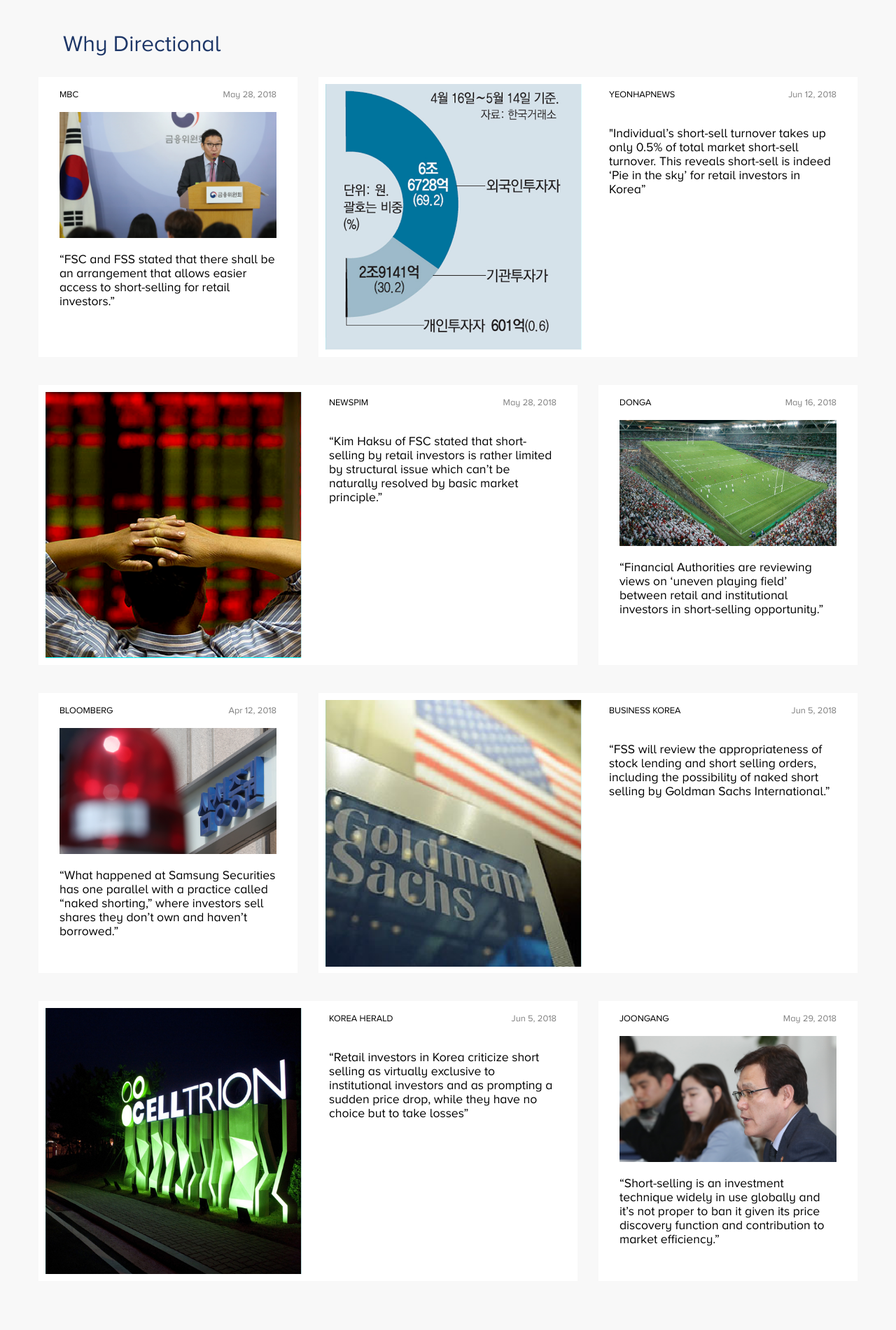
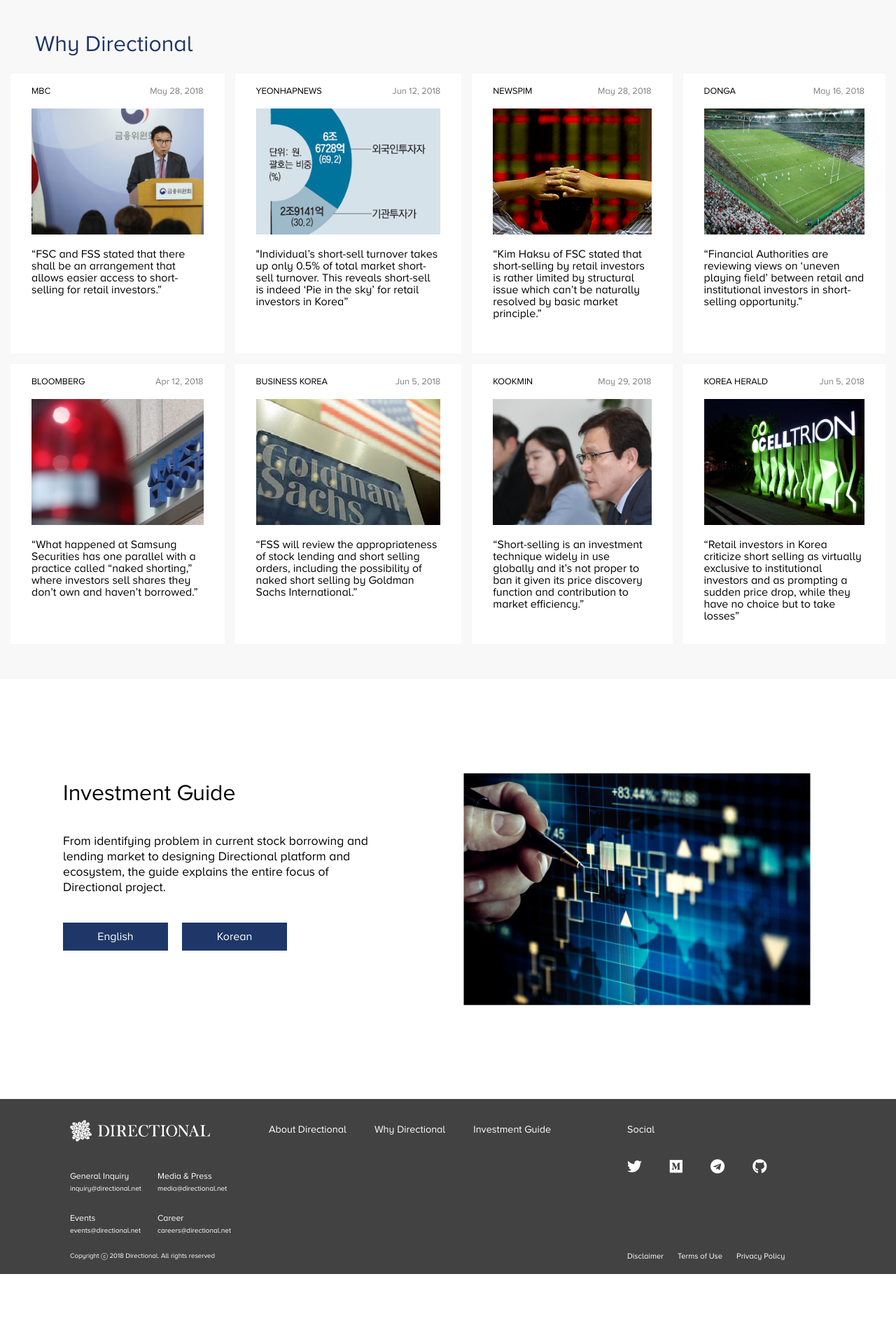
Before and after one commit to Directional-project/Webpage, a PHP site: page / in a window 1280 px wide. Shown: the part 1100-3000 px from the top of the page at 70% size. After the commit the page ends 2920 px from the top, so only its background shows below. Run offline with PHP 8.4, Linux system fonts and the light colour scheme; some libraries are stand-ins or nearby versions; some web fonts are replaced.

Commit message:
Make Why Directional section to be responsive

```diff
--- a/css/style.css
+++ b/css/style.css
@@ -660,7 +660,7 @@ a{
 }
 
 .p3-container{
-	width: 1200px;
+	width: 100%;
 	margin-left: auto;
 	margin-right: auto;
 	padding-bottom: 50px;
@@ -681,39 +681,312 @@ a{
 	color:#1e3768;
 }
 
+@media (max-width: 575px) {
 	.p3-news-list-wrap {
-	margin-top: 10px;
+		width: calc(100% - 30px);
+		margin: 0 15px;
+		margin-top: 5px;
+		display: grid;
+		grid-template-columns: repeat(1);
+		grid-gap: 15px;
+		grid-auto-rows: minamx(400px, auto);
 	}
 
-.p3-news-list-line {
-	width: 1200px;
-	margin-left: auto;
-	margin-right: auto;
-	overflow: hidden;
-	margin-bottom: 40px;
+	.p3-news-list-wrap a {
+		width: 100%;
 	}
 
 	.news-thum-sm-wrap{
-	width: 370px;
+		width: 100%;
+		height: 370px;
+		background-color: white;
+		float: left;
+	}
+
+	.news-text{
+		margin-top: 20px;
+		font-size: 1.0em;
+		line-height: 15px;
+	}
+
+}
+@media (min-width: 576px) and (max-width: 767px) {
+	.p3-news-list-wrap {
+		width: calc(100% - 30px);
 		margin: 0 15px;
+		margin-top: 5px;
+		display: grid;
+		grid-template-columns: repeat(2);
+		grid-gap: 15px;
+		grid-auto-rows: minamx(400px, auto);
+	}
+
+	.p3-news-list-wrap a {
+		width: 100%;
+	}
+
+	.article-one {
+		grid-column:1;
+		grid-row:1;
+	}
+
+	.article-two {
+		grid-column:2;
+		grid-row:1;
+	}
+
+	.article-three {
+		grid-column:1;
+		grid-row:2;
+	}
+
+	.article-four {
+		grid-column:2;
+		grid-row:2;
+	}
+
+	.article-five {
+		grid-column:1;
+		grid-row:3;
+	}
+
+	.article-six {
+		grid-column:2;
+		grid-row:3;
+	}
+
+	.article-seven {
+		grid-column:1;
+		grid-row:4;
+	}
+
+	.article-eight {
+		grid-column:2;
+		grid-row:4;
+	}
+
+	.news-thum-sm-wrap{
+		width: 100%;
+		height: 370px;
+		background-color: white;
+		float: left;
+	}
+
+	.news-text{
+		margin-top: 20px;
+		font-size: 1.0em;
+		line-height: 15px;
+	}
+}
+@media (min-width: 768px) and (max-width: 991px) {
+	.p3-news-list-wrap {
+		width: calc(100% - 30px);
+		margin: 0 15px;
+		margin-top: 5px;
+		display: grid;
+		grid-template-columns: repeat(3);
+		grid-gap: 15px;
+		grid-auto-rows: minamx(400px, auto);
+	}
+
+	.p3-news-list-wrap a {
+		width: 100%;
+	}
+
+	.article-one {
+		grid-column:1;
+		grid-row:1;
+	}
+
+	.article-two {
+		grid-column:2;
+		grid-row:1;
+	}
+
+	.article-three {
+		grid-column:3;
+		grid-row:1;
+	}
+
+	.article-four {
+		grid-column:1;
+		grid-row:2;
+	}
+
+	.article-five {
+		grid-column:2;
+		grid-row:2;
+	}
+
+	.article-six {
+		grid-column:3;
+		grid-row:2;
+	}
+
+	.article-seven {
+		grid-column:1;
+		grid-row:3;
+	}
+
+	.article-eight {
+		grid-column:2;
+		grid-row:3;
+	}
+
+	.news-thum-sm-wrap{
+		width: 100%;
 		height: 400px;
 		background-color: white;
 		float: left;
 	}
 
-.news-thum-lg-wrap{
+	.news-text{
+		margin-top: 20px;
+		font-size: 0.8em;
+		line-height: 15px;
+	}
+}
+@media (min-width: 992px) and (max-width: 1199px) {
+	.p3-news-list-wrap {
+		width: calc(100% - 30px);
+		margin: 0 15px;
+		margin-top: 5px;
+		display: grid;
+		grid-template-columns: repeat(3);
+		grid-gap: 15px;
+		grid-auto-rows: minamx(400px, auto);
+	}
+
+	.p3-news-list-wrap a {
+		width: 100%;
+	}
+
+	.article-one {
+		grid-column:1;
+		grid-row:1;
+	}
+
+	.article-two {
+		grid-column:2;
+		grid-row:1;
+	}
+
+	.article-three {
+		grid-column:3;
+		grid-row:1;
+	}
+
+	.article-four {
+		grid-column:1;
+		grid-row:2;
+	}
+
+	.article-five {
+		grid-column:2;
+		grid-row:2;
+	}
+
+	.article-six {
+		grid-column:3;
+		grid-row:2;
+	}
+
+	.article-seven {
+		grid-column:1;
+		grid-row:3;
+	}
+
+	.article-eight {
+		grid-column:2;
+		grid-row:3;
+	}
+
+	.news-thum-sm-wrap{
+		width: 100%;
 		height: 400px;
-	width: 770px;
 		background-color: white;
 		float: left;
+	}
+
+	.news-text{
+		margin-top: 20px;
+		font-size: 1.0em;
+		line-height: 17px;
+	}
+}
+@media (min-width: 1200px) {
+	.p3-news-list-wrap {
+		width: calc(100% - 30px);
 		margin: 0 15px;
+		margin-top: 5px;
+		display: grid;
+		grid-template-columns: repeat(4);
+		grid-gap: 15px;
+		grid-auto-rows: minamx(400px, auto);
+	}
+
+	.p3-news-list-wrap a {
+		width: 100%;
+	}
+
+	.article-one {
+		grid-column:1;
+		grid-row:1;
+	}
+
+	.article-two {
+		grid-column:2;
+		grid-row:1;
+	}
+
+	.article-three {
+		grid-column:3;
+		grid-row:1;
+	}
+
+	.article-four {
+		grid-column:4;
+		grid-row:1;
+	}
+
+	.article-five {
+		grid-column:1;
+		grid-row:2;
+	}
+
+	.article-six {
+		grid-column:2;
+		grid-row:2;
+	}
+
+	.article-seven {
+		grid-column:3;
+		grid-row:2;
+	}
+
+	.article-eight {
+		grid-column:4;
+		grid-row:2;
+	}
+
+	.news-thum-sm-wrap{
+		width: 100%;
+		height: 400px;
+		background-color: white;
+		float: left;
+	}
+
+	.news-text{
+		margin-top: 20px;
+		font-size: 1.0em;
+		line-height: 17px;
+	}
 }
 
 .news-title-wrap{
 	width: 100%;
 	height: 50px;
 	line-height: 50px;
-
 }
 
 .news-company-name-wrap{
@@ -745,34 +1018,16 @@ a{
 	/*background-color: blue;*/
 }
 
+.news-img-thum-sm img {
+	width:100%;
+	height:100%;
+	object-fit:cover;
+}
+
 .news-text-wrap{
 	width: calc(100% - 60px);
 	margin-left: auto;
 	margin-right: auto;
-}
-
-.news-text{
-	margin-top: 20px;
-	font-size: 1.1em;
-	line-height: 20px;
-}
-.news-thum-lg-left{
-	width: 50%;
-	height: 100%;
-	float: left;
-	/*background-color: blue;*/
-	position: relative;
-}
-
-.news-thum-lg-right{
-	width: 50%;
-	float: left;
-}
-
-.news-img-thum-lg{
-	width: 95%;
-	height: 95%;
-	background-color: aqua;
 }
 
 .news-img-sm{
--- a/index.html
+++ b/index.html
@@ -83,8 +83,7 @@
                     </div>
                 </div>
                 <div class="p3-news-list-wrap">
-                <div class="p3-news-list-line p3-news-list-line-1">
-                    <a target="_blank" rel="noopener noreferrer" href="http://imnews.imbc.com//news/2018/econo/article/4622984_22671.html">
+                    <a target="_blank" rel="noopener noreferrer" href="http://imnews.imbc.com//news/2018/econo/article/4622984_22671.html" class="article-one">
                         <div class="news-thum-sm-wrap">
                             <div class="news-title-wrap">
                                 <div class="news-company-name-wrap">
@@ -109,14 +108,8 @@
                         </div>
                     </a>
 
-                    <a target="_blank" rel="noopener noreferrer" href="http://news.naver.com/main/read.nhn?mode=LSD&mid=sec&oid=001&aid=0010143051&sid1=001">
-                        <div class="news-thum-lg-wrap">
-                            <div class="news-thum-lg-left">
-                                <div class="news-img-thum-lg cc-a">
-                                    <img src="assets/news-img-02.jpg" alt="" class="news-img-sm">
-                                </div>
-                            </div>
-                            <div class="news-thum-lg-right">
+                    <a target="_blank" rel="noopener noreferrer" href="http://news.naver.com/main/read.nhn?mode=LSD&mid=sec&oid=001&aid=0010143051&sid1=001" class="article-two">
+                        <div class="news-thum-sm-wrap">
                             <div class="news-title-wrap">
                                 <div class="news-company-name-wrap">
                                     <div class="news-company-name">
@@ -129,26 +122,19 @@
                                     </div>
                                 </div>
                             </div>
+                            <div class="news-img-thum-sm">
+                                <img src="assets/news-img-02.jpg" alt="" class="news-img-sm">
+                            </div>
                             <div class="news-text-wrap">
                                 <div class="news-text">
                                     "Individual’s short-sell turnover takes up only 0.5% of total market short-sell turnover. This reveals short-sell is indeed ‘Pie in the sky’ for retail investors in Korea”
                                 </div>
                             </div>
                         </div>
-                        </div>
                     </a>
 
-
-                </div>
-                <div class="p3-news-list-line p3-news-list-line-2">
-                    <a target="_blank" rel="noopener noreferrer" href="http://www.newspim.com/news/view/20180528000376">
-                        <div class="news-thum-lg-wrap">
-                            <div class="news-thum-lg-left">
-                                <div class="news-img-thum-lg cc-a">
-                                    <img src="assets/news-img-03.png" alt="" class="news-img-sm">
-                                </div>
-                            </div>
-                            <div class="news-thum-lg-right">
+                    <a target="_blank" rel="noopener noreferrer" href="http://www.newspim.com/news/view/20180528000376" class="article-three">
+                        <div class="news-thum-sm-wrap">
                             <div class="news-title-wrap">
                                 <div class="news-company-name-wrap">
                                     <div class="news-company-name">
@@ -161,15 +147,18 @@
                                     </div>
                                 </div>
                             </div>
+                            <div class="news-img-thum-sm">
+                                <img src="assets/news-img-03.png" alt="" class="news-img-sm">
+                            </div>
                             <div class="news-text-wrap">
                                 <div class="news-text">
                                     “Kim Haksu of FSC stated that short-selling by retail investors is rather limited by structural issue which can’t be naturally resolved by basic market principle.”
                                 </div>
                             </div>
                         </div>
-                        </div>
                     </a>
-                    <a target="_blank" rel="noopener noreferrer" href="http://news.donga.com/3/all/20180515/90095549/1">
+
+                    <a target="_blank" rel="noopener noreferrer" href="http://news.donga.com/3/all/20180515/90095549/1" class="article-four">
                         <div class="news-thum-sm-wrap">
                             <div class="news-title-wrap">
                                 <div class="news-company-name-wrap">
@@ -193,10 +182,8 @@
                             </div>
                         </div>
                     </a>
-                </div>
 
-                <div class="p3-news-list-line p3-news-list-line-3">
-                    <a target="_blank" rel="noopener noreferrer" href="https://www.bloomberg.com/news/articles/2018-04-12/the-105-billion-ghost-stock-blunder-rocking-markets-in-korea">
+                    <a target="_blank" rel="noopener noreferrer" href="https://www.bloomberg.com/news/articles/2018-04-12/the-105-billion-ghost-stock-blunder-rocking-markets-in-korea" class="article-five">
                         <div class="news-thum-sm-wrap">
                             <div class="news-title-wrap">
                                 <div class="news-company-name-wrap">
@@ -221,14 +208,8 @@
                         </div>
                     </a>
 
-                    <a target="_blank" rel="noopener noreferrer" href="http://www.businesskorea.co.kr/news/articleView.html?idxno=22828">
-                        <div class="news-thum-lg-wrap">
-                            <div class="news-thum-lg-left">
-                                <div class="news-img-thum-lg cc-a">
-                                    <img src="assets/news-img-05.png" alt="" class="news-img-sm">
-                                </div>
-                            </div>
-                            <div class="news-thum-lg-right">
+                    <a target="_blank" rel="noopener noreferrer" href="http://www.businesskorea.co.kr/news/articleView.html?idxno=22828" class="article-six">
+                        <div class="news-thum-sm-wrap">
                             <div class="news-title-wrap">
                                 <div class="news-company-name-wrap">
                                     <div class="news-company-name">
@@ -241,53 +222,23 @@
                                     </div>
                                 </div>
                             </div>
+                            <div class="news-img-thum-sm">
+                                <img src="assets/news-img-05.png" alt="" class="news-img-sm">
+                            </div>
                             <div class="news-text-wrap">
                                 <div class="news-text">
                                     “FSS will review the appropriateness of stock lending and short selling orders, including the possibility of naked short selling by Goldman Sachs International.”
                                 </div>
                             </div>
                         </div>
-                        </div>
                     </a>
 
-
-                </div>
-                <div class="p3-news-list-line p3-news-list-line-4">
-                    <a target="_blank" rel="noopener noreferrer" href="http://www.koreaherald.com/view.php?ud=20180405000682">
-                        <div class="news-thum-lg-wrap">
-                            <div class="news-thum-lg-left">
-                                <div class="news-img-thum-lg cc-a">
-                                    <img src="assets/news-img-08.jpg" alt="" class="news-img-sm">
-                                </div>
-                            </div>
-                            <div class="news-thum-lg-right">
-                                <div class="news-title-wrap">
-                                    <div class="news-company-name-wrap">
-                                        <div class="news-company-name">
-                                            KOREA HERALD
-                                        </div>
-                                    </div>
-                                    <div class="news-issued-date-wrap">
-                                        <div class="news-issued-date">
-                                            Jun 5, 2018
-                                        </div>
-                                    </div>
-                                </div>
-                                <div class="news-text-wrap">
-                                    <div class="news-text">
-                                        “Retail investors in Korea criticize short selling as virtually exclusive to institutional investors and as prompting a sudden price drop, while they have no choice but to take losses”
-                                    </div>
-                                </div>
-                            </div>
-                        </div>
-                    </a>
-
-                    <a target="_blank" rel="noopener noreferrer" href="https://news.naver.com/main/read.nhn?oid=005&aid=0001101963">
+                    <a target="_blank" rel="noopener noreferrer" href="https://news.naver.com/main/read.nhn?oid=005&aid=0001101963" class="article-seven">
                         <div class="news-thum-sm-wrap">
                             <div class="news-title-wrap">
                                 <div class="news-company-name-wrap">
                                     <div class="news-company-name">
-                                        JOONGANG
+                                        KOOKMIN
                                     </div>
                                 </div>
                                 <div class="news-issued-date-wrap">
@@ -306,7 +257,31 @@
                             </div>
                         </div>
                     </a>
+
+                    <a target="_blank" rel="noopener noreferrer" href="http://www.koreaherald.com/view.php?ud=20180405000682" class="article-eight">
+                        <div class="news-thum-sm-wrap">
+                            <div class="news-title-wrap">
+                                <div class="news-company-name-wrap">
+                                    <div class="news-company-name">
+                                        KOREA HERALD
                                     </div>
+                                </div>
+                                <div class="news-issued-date-wrap">
+                                    <div class="news-issued-date">
+                                        Jun 5, 2018
+                                    </div>
+                                </div>
+                            </div>
+                            <div class="news-img-thum-sm">
+                                <img src="assets/news-img-08.jpg" alt="" class="news-img-sm">
+                            </div>
+                            <div class="news-text-wrap">
+                                <div class="news-text">
+                                    “Retail investors in Korea criticize short selling as virtually exclusive to institutional investors and as prompting a sudden price drop, while they have no choice but to take losses”
+                                </div>
+                            </div>
+                        </div>
+                    </a>
                 </div>
             </div>
         </div>
```
Lines whose indentation alone changed are shown as unchanged.
